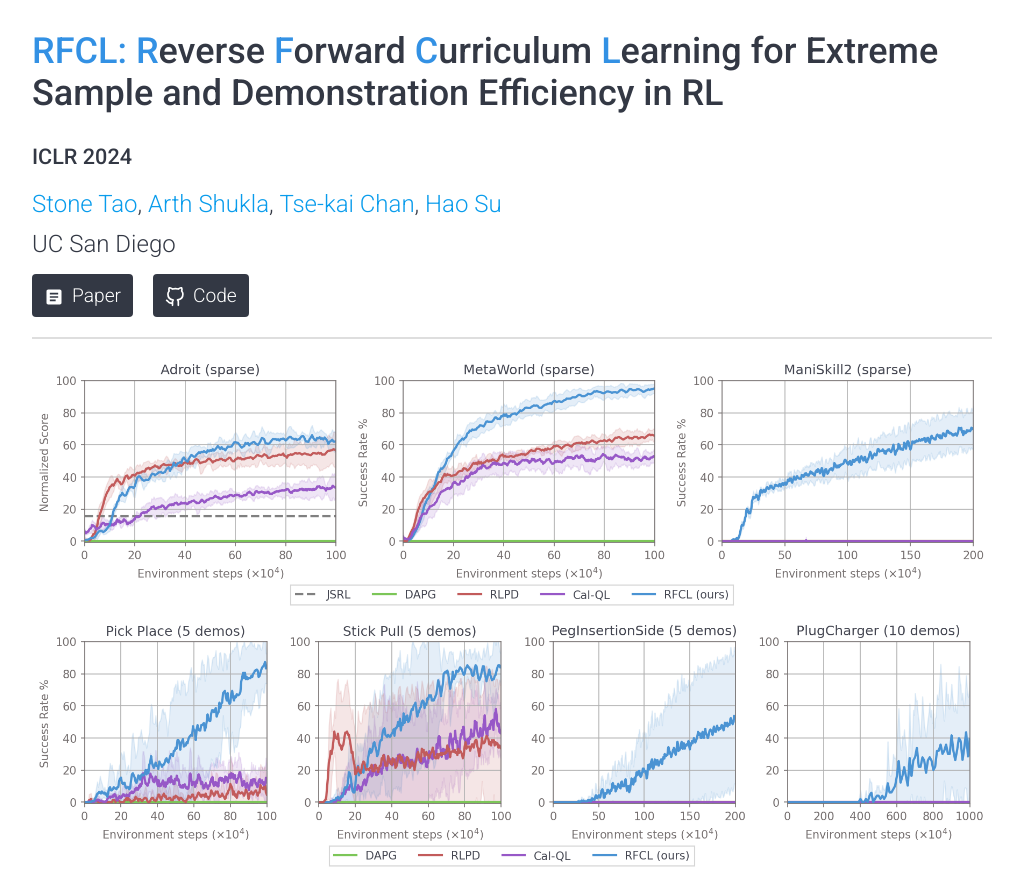
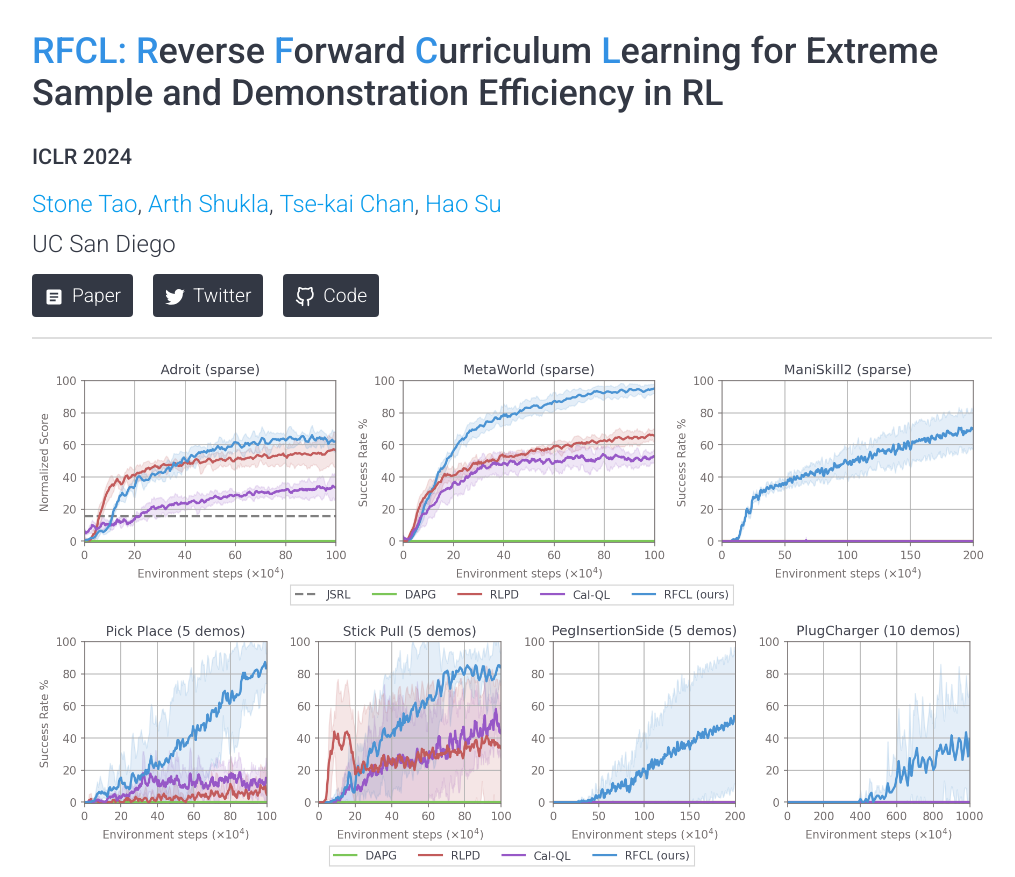
Before and after one commit to reverseforward-cl/reverseforward-cl.github.io, a plain HTML site: page index.html in a window 1280 px wide. Shown: the top 877 px of the page, without its empty margins (128-1143 px from the left). Drawn offline with nearby package versions, Linux system fonts and the light colour scheme.

Commit message:
add twitter

```diff
--- a/index.html
+++ b/index.html
@@ -83,16 +83,16 @@
                 ><span>Paper</span>
               </li>
             </a>
-            <!-- <a
-              href="TODO"
+            <a
+              href="https://twitter.com/Stone_Tao/status/1788113898710732962"
               rel="noreferrer"
               target="_blank"
             >
               <li>
-                <span class="icon"> <img src="./public/video.svg" /> </span
-                ><span>Video</span>
+                <span class="icon"> <img src="./public/twitter.svg" /> </span
+                ><span>Twitter</span>
               </li>
-            </a> -->
+            </a>
             <a
               href="https://github.com/stonet2000/rfcl"
               rel="noreferrer"
```
Also changed, not shown: public/twitter.svg (added).
